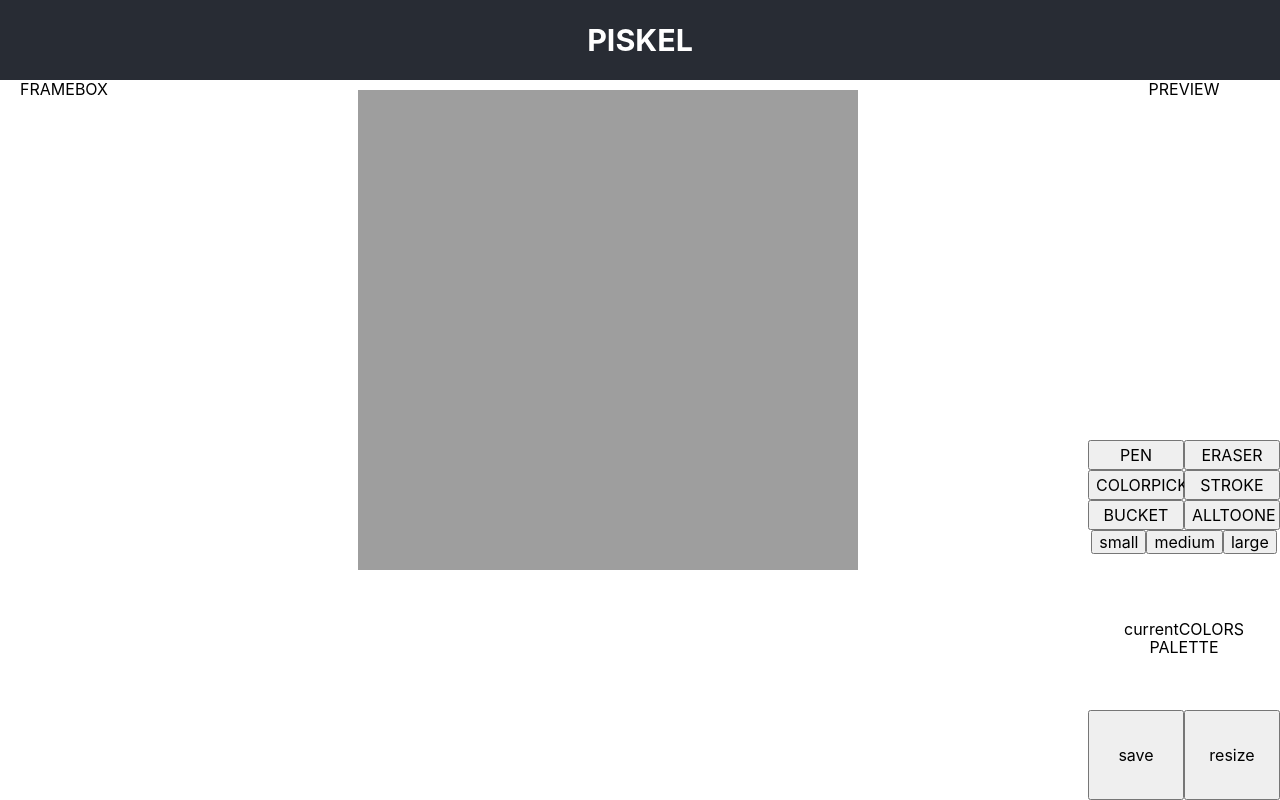
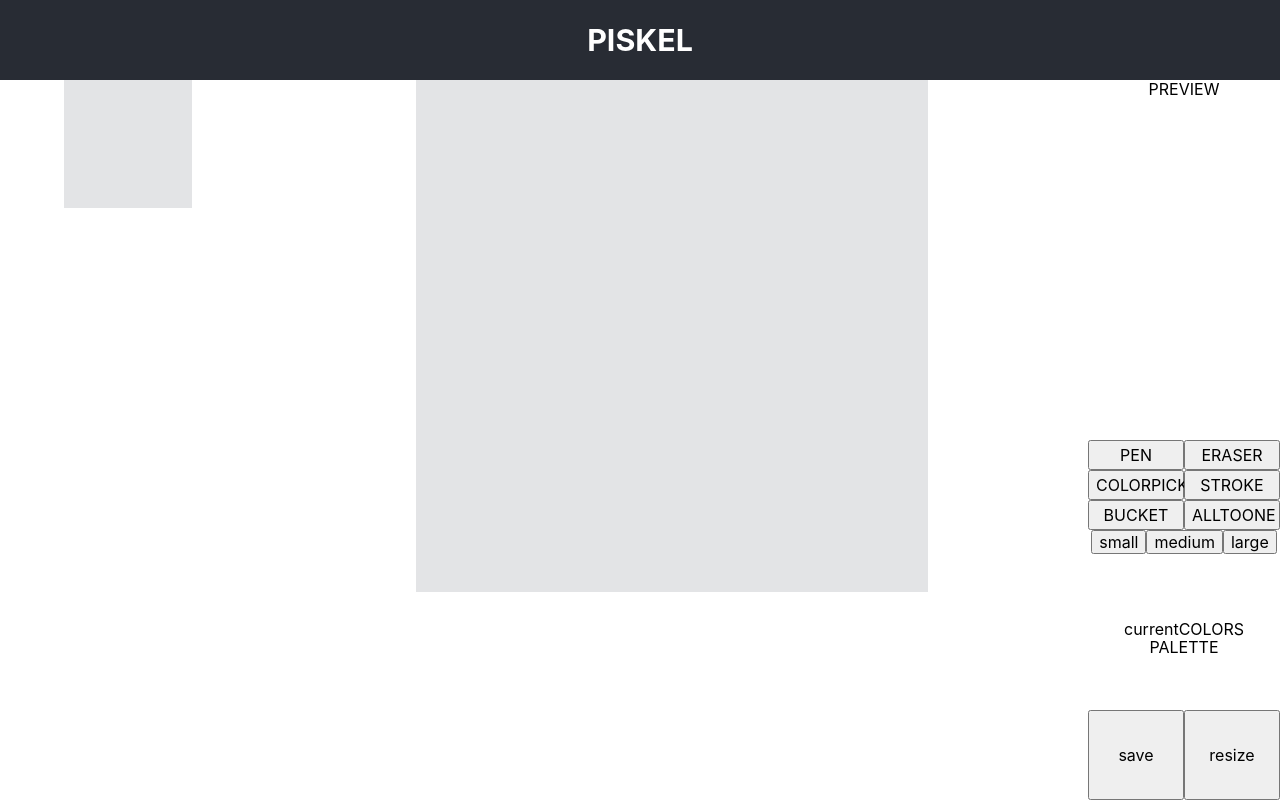
Before and after one commit to dmnikitin/react-piskel, a React app in the folder piskel-clone/: page / in a window 1280 px wide. Built offline with nearby package versions, Linux system fonts and the light colour scheme.

Commit message:
feat: implememnt basic frames logic, bucket, eraser

```diff
--- a/piskel-clone/src/components/mainbox/canvas/canvas.jsx
+++ b/piskel-clone/src/components/mainbox/canvas/canvas.jsx
@@ -1,13 +1,13 @@
 import React from 'react';
 import { connect } from 'react-redux';
-import { colors } from '../../../assets/data';
+import { colors, tools, mouseEvents } from '../../../assets/data';
 import './canvas.scss';
+import { setUpdatedFrame } from '../../../state/ac/frames';
 
 // get screen width => canvas h/w
-// matrix to LS => [0, 1, 1, 0];
-// on unmount => create Array with colors;
+// const LSArray = parts.map((val) => val.color).reduce((a,b) => a.concat(b)));
 
-function createMatrix(matrixLength, matrix = []) {
+const createMatrix = (matrixLength, matrix = []) => {
   const modifiedArray = Array.from({ length: matrixLength }, (val, ind) =>
     Array.from({ length: matrixLength }, (newVal, index) => ({
       id: ind * matrixLength + index,
@@ -17,92 +17,177 @@
     }))
   );
   return modifiedArray.reduce((a, b) => a.concat(b));
-}
-
-const drawBackground = (ctx, canvas) => {
-  const logoImg = new Image();
-  logoImg.onload = () => {
-    const originalWidth = logoImg.width;
-    logoImg.width = Math.round((50 * document.body.clientWidth) / 100);
-    logoImg.height = Math.round((logoImg.width * logoImg.height) / originalWidth);
-    const logo = {
-      img: logoImg,
-      x: canvas.width / 2 - logoImg.width / 2,
-      y: canvas.height / 2 - logoImg.height / 2,
-    };
-    ctx.drawImage(logo.img, logo.x, logo.y, logo.img.width, logo.img.height);
-  };
-  logoImg.src = './assets/bcgr.jpg';
-  logoImg.crossOrigin = '';
-  return logoImg;
 };
 
-const drawOnCanvas = (ctx, place, color = colors[0]) => {
+let updatedFrames;
+
+const drawOnCanvas = (ctx, place, color = colors[0], frames) => {
   const minX = place.width * place.place.column;
   const minY = place.width * place.place.row;
   const element = place;
   element.color = color;
   ctx.fillStyle = color;
-  console.log(minX, minY, element.width, element.width);
+  ctx.clearRect(minX, minY, element.width, element.width);
   ctx.fillRect(minX, minY, element.width, element.width);
-  // return element;
+  if (frames) {
+    updatedFrames = frames.map((frame) => {
+      if (frame.id === element.id) {
+        return element;
+      }
+      return frame;
+    });
+  }
 };
 
 function Canvas(props) {
-  let switcher = false;
-  let mouseDownSwitcher = false;
-  const { primaryColor, alternativeColor, penSize, activeTool, matrixLength } = props;
+  let isSwitched = false;
+  let isMouseDownSwitched = false;
+  const {
+    primaryColor,
+    alternativeColor,
+    penSize,
+    activeTool,
+    matrixLength,
+    onSetUpdatedFrame,
+  } = props;
   const canvasRef = React.useRef(null);
+
   const [parts, changeData] = React.useState([]);
 
   const getCtxFromRef = () => {
     const canvas = canvasRef.current;
     const ctx = canvas.getContext('2d');
-    return { canvas, ctx };
+    return ctx;
   };
 
   React.useEffect(() => {
-    const { ctx, canvas } = getCtxFromRef();
-    drawBackground(ctx, canvas);
+    const ctx = getCtxFromRef();
     const extendedMatrix = createMatrix(matrixLength);
-    extendedMatrix.forEach((current) => drawOnCanvas(ctx, current, current.color));
+    extendedMatrix.forEach((curr) => drawOnCanvas(ctx, curr, curr.color));
     changeData(extendedMatrix);
+    updatedFrames = [...extendedMatrix];
+    onSetUpdatedFrame(0, extendedMatrix);
   }, []);
 
-  const pen = (e) => {
-    const { ctx } = getCtxFromRef();
+  const usePen = (e, ctx, color = colors[0]) => {
     parts.forEach((part) => {
       const minX = part.width * part.place.column;
       const minY = part.width * part.place.row;
       const maxX = part.width * part.place.column + part.width;
       const maxY = part.width * part.place.row + part.width;
       if (e.layerX >= minX && e.layerX < maxX && e.layerY >= minY && e.layerY < maxY) {
-        if (primaryColor !== part.color) {
-          // const modifiedPart = part;
-          // modifiedPart.color = primaryColor;
-          drawOnCanvas(ctx, part, primaryColor);
+        if (e.button === 2) {
+          drawOnCanvas(ctx, part, color, parts);
+        } else if (e.button === 0) {
+          drawOnCanvas(ctx, part, color, parts);
         }
+        // drawOnCanvas(ctx, part, e.button ? alternativeColor : primaryColor, parts);
       }
     });
   };
 
+  const useStroke = (e, ctx) => {};
+
+  const useColorPicker = (e, ctx) => {};
+
+  const useAllToOneColor = (e, ctx) => {};
+
+  const useBucket = (e, ctx) => {
+    const bucketList = [];
+
+    const addToBucket = (part) => {
+      parts.forEach((val) => {
+        if (val.id === part.id) {
+          const adjacent = [];
+          const row = Math.floor(val.id / matrixLength);
+          const column = val.id % matrixLength;
+          if (column > 0) adjacent.push(parts[row * matrixLength + column - 1].id);
+          if (row > 0) adjacent.push(parts[(row - 1) * matrixLength + column].id);
+          if (row <= matrixLength - 2) adjacent.push(parts[(row + 1) * matrixLength + column].id);
+          if (column <= matrixLength - 2) adjacent.push(parts[row * matrixLength + column + 1].id);
+          adjacent.forEach((pixel) => {
+            if (bucketList.indexOf(parts[pixel]) < 0 && parts[pixel].color === part.color) {
+              bucketList.push(parts[pixel]);
+              addToBucket(parts[pixel]);
+            }
+          });
+        }
+      });
+    };
+
+    parts.forEach((val) => {
+      const part = val;
+      part.minX = part.width * part.place.column;
+      part.minY = part.width * part.place.row;
+      part.maxX = part.width * part.place.column + part.width;
+      part.maxY = part.width * part.place.row + part.width;
+      if (
+        e.layerX >= part.minX &&
+        e.layerX < part.maxX &&
+        e.layerY >= part.minY &&
+        e.layerY < part.maxY
+      ) {
+        if (primaryColor !== part.color) {
+          bucketList.push(part);
+          addToBucket(part);
+        }
+      }
+    });
+    bucketList.forEach((val) => drawOnCanvas(ctx, val, primaryColor, parts));
+  };
+
   const mouseAction = (e) => {
-    if (activeTool === 'pen') pen(e);
+    const ctx = getCtxFromRef();
+    switch (activeTool) {
+      case tools.pen: {
+        usePen(e, ctx, primaryColor);
+        break;
+      }
+      case tools.eraser: {
+        usePen(e, ctx);
+        break;
+      }
+      case tools.bucket: {
+        useBucket(e, ctx);
+        break;
+      }
+      case tools.colorPicker: {
+        useColorPicker(e, ctx);
+        break;
+      }
+      case tools.stroke: {
+        useStroke(e, ctx);
+        break;
+      }
+      case tools.allToOneColor: {
+        useAllToOneColor(e, ctx);
+        break;
+      }
+      default:
+        return null;
+    }
   };
 
   const mouseHandler = (e) => {
     const { nativeEvent } = e;
-    if (e.type === 'mousedown') {
-      switcher = true;
-      mouseDownSwitcher = true;
-      if (mouseDownSwitcher) {
+    if (e.type === mouseEvents.mousedown) {
+      isSwitched = true;
+      isMouseDownSwitched = true;
+      if (isMouseDownSwitched) {
         mouseAction(nativeEvent);
-        mouseDownSwitcher = false;
+        isMouseDownSwitched = false;
       }
     }
-    if (e.type === 'mouseup' || e.type === 'mouseout') switcher = false;
-    if (e.type === 'mousemove') {
-      if (switcher) mouseAction(nativeEvent);
+    if (e.type === mouseEvents.mouseup) {
+      isSwitched = false;
+      changeData(updatedFrames);
+      onSetUpdatedFrame(0, updatedFrames);
+    }
+    if (e.type === mouseEvents.mouseout) {
+      isSwitched = false;
+    }
+    if (e.type === mouseEvents.mousemove) {
+      if (isSwitched) mouseAction(nativeEvent);
     }
   };
 
@@ -110,8 +195,8 @@
     <div>
       <canvas
         ref={canvasRef}
-        width={500}
-        height={500}
+        width={512}
+        height={512}
         onMouseMove={mouseHandler}
         onMouseDown={mouseHandler}
         onMouseUp={mouseHandler}
@@ -122,64 +207,15 @@
   );
 }
 
-export default connect((state) => ({
-  primaryColor: state.tools.primaryColor,
-  alternativeColor: state.tools.alternativeColor,
-  activeTool: state.tools.activeTool,
-  penSize: state.tools.penSize,
-  matrixLength: 32,
-}))(Canvas);
-
-// const bucket = () => {
-//   const bucketList = [];
-//   const addToBucket = (part) => {
-//     for (let i = 0; i < matrixLength; i += 1) {
-//       for (let j = 0; j < matrixLength; j += 1) {
-//         if (extendedMatrix[i][j].id === part.id) {
-//           const adjacent = [];
-//           if (j > 0) adjacent.push(extendedMatrix[i][j - 1].id);
-//           if (i > 0) adjacent.push(extendedMatrix[i - 1][j].id);
-//           if (i <= matrixLength - 2) adjacent.push(extendedMatrix[i + 1][j].id);
-//           if (j <= matrixLength - 2) adjacent.push(extendedMatrix[i][j + 1].id);
-//           adjacent.forEach((e) => {
-//             if (bucketList.indexOf(parts[e]) < 0 && parts[e].color === part.color) {
-//               bucketList.push(parts[e]);
-//               addToBucket(parts[e]);
-//             }
-//           });
-//         }
-//       }
-//     }
-//   };
-
-//   parts.forEach((x) => {
-//     const part = x;
-//     part.minX = part.width * part.place.column;
-//     part.minY = part.width * part.place.row;
-//     part.maxX = part.width * part.place.column + part.width;
-//     part.maxY = part.width * part.place.row + part.width;
-//     if (event.layerX >= part.minX &&
-//       event.layerX < part.maxX &&
-//       event.layerY >= part.minY &&
-//       event.layerY < part.maxY) {
-//       if (colors[0] !== part.color) {
-//         bucketList.push(part);
-//         addToBucket(part);
-//       }
-//     }
-//   });
-//   bucketList.forEach((e) => drawOnCanvas(e, e.minX, e.minY));
-// }
-
-// this.sizeSwitcher.range.addEventListener('change', () => this.createCanvas(this.sizeSwitcher.value.textContent));
-
-// if (tool === 'color') {
-//   const pixel = this.ctx.getImageData(event.layerX, event.layerY, 1, 1);
-//   const {
-//     data,
-//   } = pixel;
-//   const rgb = `${data[0]}, ${data[1]}, ${data[2]}`;
-//   const current = colorsObj[rgb];
-//   const prev = colors[0] === current ? colors[1] : colors[0];
-//   this.colorPicker.setColor(prev, current);
-// }
+export default connect(
+  (state) => ({
+    primaryColor: state.tools.primaryColor,
+    alternativeColor: state.tools.alternativeColor,
+    activeTool: state.tools.activeTool,
+    penSize: state.tools.penSize,
+    matrixLength: 32,
+  }),
+  (dispatch) => ({
+    onSetUpdatedFrame: (frame, data) => dispatch(setUpdatedFrame(frame, data)),
+  })
+)(Canvas);
--- a/piskel-clone/src/components/mainbox/framebox/framebox.jsx
+++ b/piskel-clone/src/components/mainbox/framebox/framebox.jsx
@@ -1,13 +1,38 @@
 import React from 'react';
+import { connect } from 'react-redux';
 import './framebox.scss';
 
-function Framebox() {
-
+function Framebox({ frames }) {
   return (
     <div className="framebox">
-      FRAMEBOX
+      <Frame frame={frames[0]} />
     </div>
   );
 }
 
-export default Framebox;
+export default connect((state) => ({
+  frames: state.frames,
+}))(Framebox);
+
+const drawOnCanvas = (ctx, place, color) => {
+  const minX = place.width * place.place.column;
+  const minY = place.width * place.place.row;
+  const element = place;
+  ctx.fillStyle = color;
+  ctx.fillRect(minX / 4, minY / 4, element.width / 4, element.width / 4);
+};
+
+function Frame({ frame }) {
+  const canvasRef = React.useRef(null);
+  React.useEffect(() => {
+    const canvas = canvasRef.current;
+    const ctx = canvas.getContext('2d');
+    frame.forEach((curr) => drawOnCanvas(ctx, curr, curr.color));
+  }, [frame]);
+
+  return (
+    <div>
+      <canvas ref={canvasRef} width={128} height={128} />
+    </div>
+  );
+}
--- a/piskel-clone/src/components/mainbox/framebox/framebox.scss
+++ b/piskel-clone/src/components/mainbox/framebox/framebox.scss
@@ -1,3 +1,6 @@
 .framebox {
   grid-area: framebox;
+
+  display: flex;
+  flex-direction: column;
 }
--- a/piskel-clone/src/components/mainbox/mainbox.scss
+++ b/piskel-clone/src/components/mainbox/mainbox.scss
@@ -1,7 +1,7 @@
 .mainbox {
   height: 100%;
   display: grid;
-  grid-template: 50% 50% / 10% 75% 15%;
+  grid-template: 50% 50% / 20% 65% 15%;
   grid-template-areas:
     'framebox canvas preview'
     'framebox canvas toolbox';
--- /dev/null
+++ b/piskel-clone/src/state/ac/frames.js
@@ -0,0 +1,8 @@
+import { UPDATE_FRAME } from '../variables';
+
+const setUpdatedFrame = (frame, data) => ({
+  type: UPDATE_FRAME,
+  payload: { frame, data },
+});
+
+export { setUpdatedFrame };
--- a/piskel-clone/src/state/reducers/combined.js
+++ b/piskel-clone/src/state/reducers/combined.js
@@ -1,8 +1,10 @@
 import { combineReducers } from 'redux';
 import ToolsReducer from './tools';
+import FramesReducer from './frames';
 
 const combined = combineReducers({
   tools: ToolsReducer,
+  frames: FramesReducer,
 });
 
 export default combined;
--- /dev/null
+++ b/piskel-clone/src/state/reducers/frames.js
@@ -0,0 +1,15 @@
+import { UPDATE_FRAME } from '../variables';
+
+const FramesReducer = (state = {}, action) => {
+  const { type, payload } = action;
+  switch (type) {
+    case UPDATE_FRAME: {
+      console.log(payload);
+      return { [payload.frame]: [...payload.data] };
+    }
+    default:
+      return state;
+  }
+};
+
+export default FramesReducer;
--- a/piskel-clone/src/state/store.js
+++ b/piskel-clone/src/state/store.js
@@ -1,4 +1,4 @@
-import { createStore, applyMiddleware } from 'redux';
+import { createStore } from 'redux';
 import { composeWithDevTools } from 'redux-devtools-extension';
 import { getFromLocalStorage } from '../helpers/localStorageHandler';
 import combined from './reducers/combined';
```
Also changed, not shown: piskel-clone/src/assets/data.js (+9 -5 lines), piskel-clone/src/helpers/localStorageHandler.js (+4 -3 lines), piskel-clone/src/state/variables.js (+2 -6 lines), 1 other file (tests, documents, lock files or other folders).
